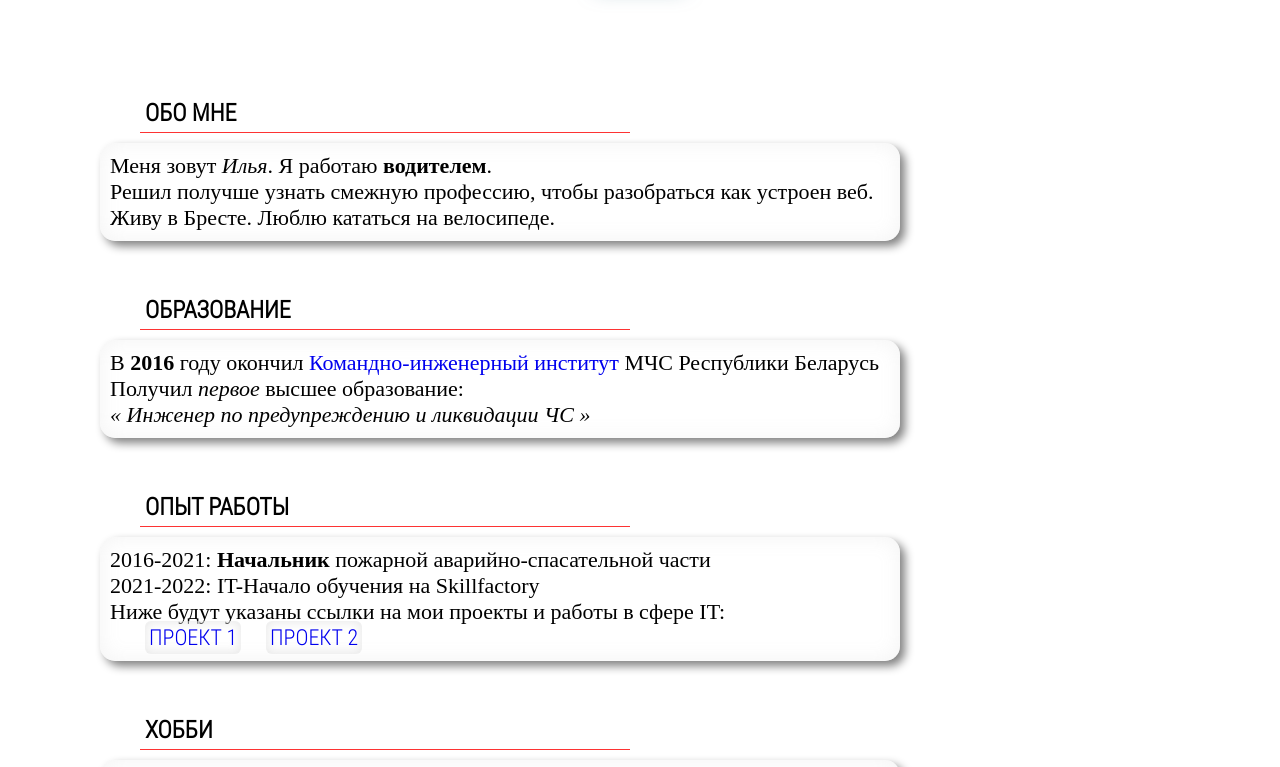
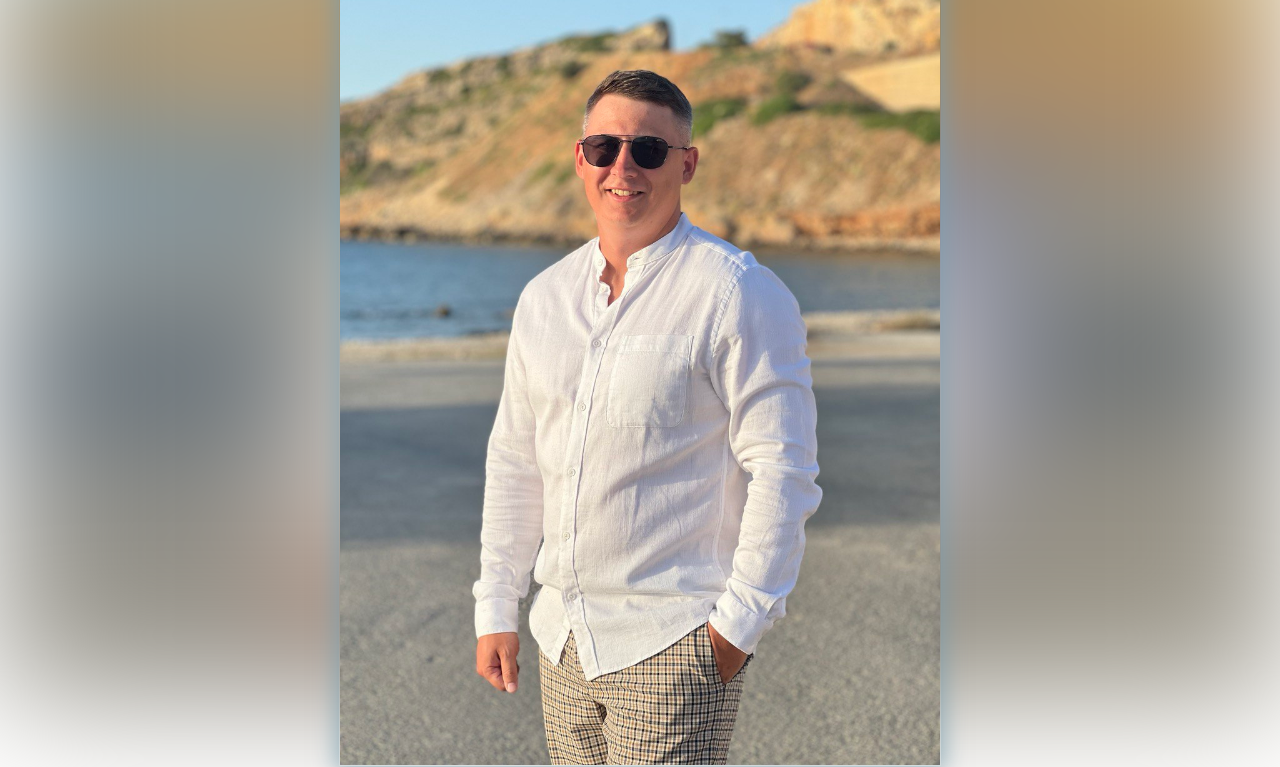
Before and after one commit to IliaTsitovich/About_me, a plain HTML site: page index.html in a window 1280 px wide. Shown: the part 183-950 px from the top of the page. Drawn offline with Linux system fonts and the light colour scheme; the site is published under a folder, as on GitHub Pages, so addresses that start at the root find nothing.

Commit message:
Update index.html

```diff
--- a/index.html
+++ b/index.html
@@ -8,7 +8,7 @@
 <body>
     <header>
        <div class="fon">
-        <img class="fon" src="/images/myphoto.jpg" alt="my photo fon">
+        <img class="fon" src="./About_me/images/myphoto.jpg" alt="my photo fon">
        </div>
         <nav>
             <div class="nav1">
@@ -27,7 +27,7 @@
         </nav>
 
         <p class="photo1">
-        <img class="photo_img" src="/images/myphoto.jpg" alt="my photo" weight="600" height="800">
+        <img class="photo_img" src="./About_me/images/myphoto.jpg" alt="my photo" weight="600" height="800">
         </p>
     </header>
         <main>
```
